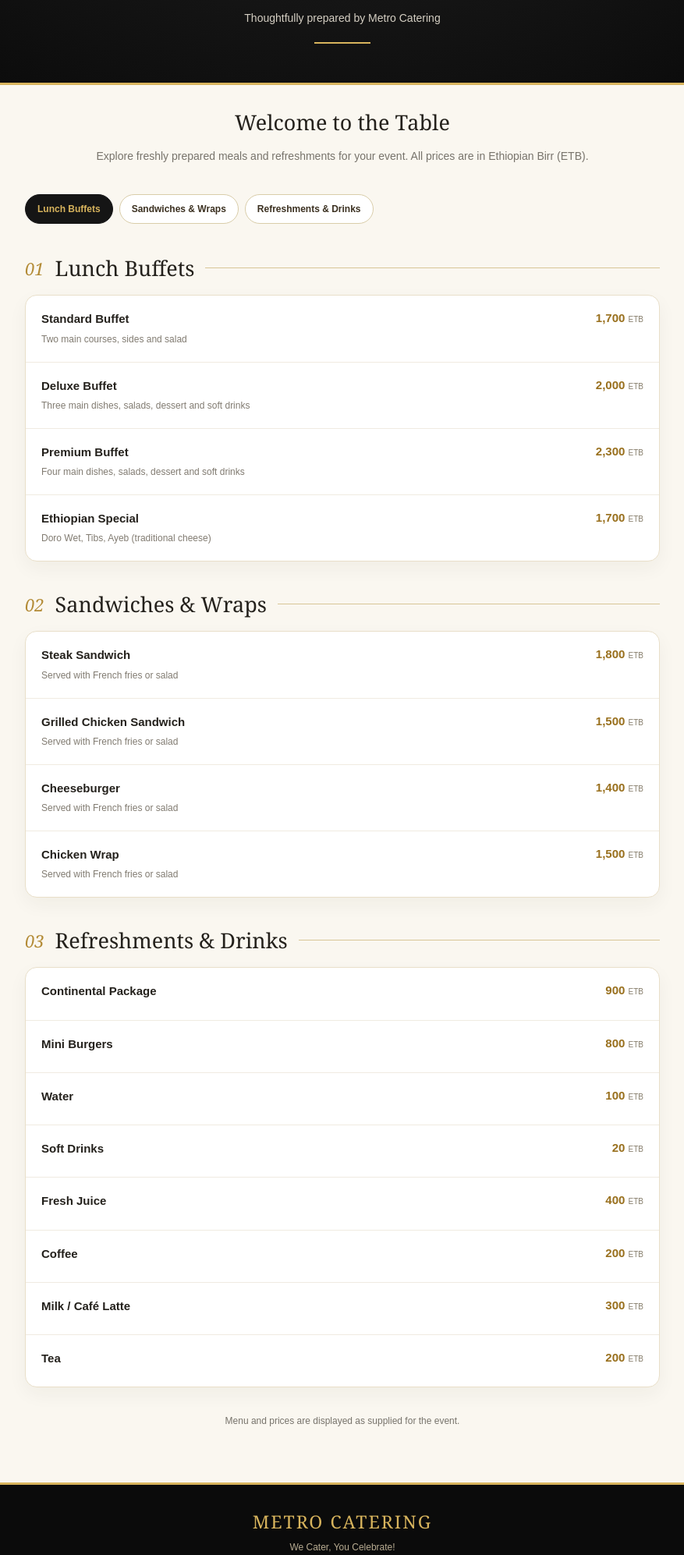
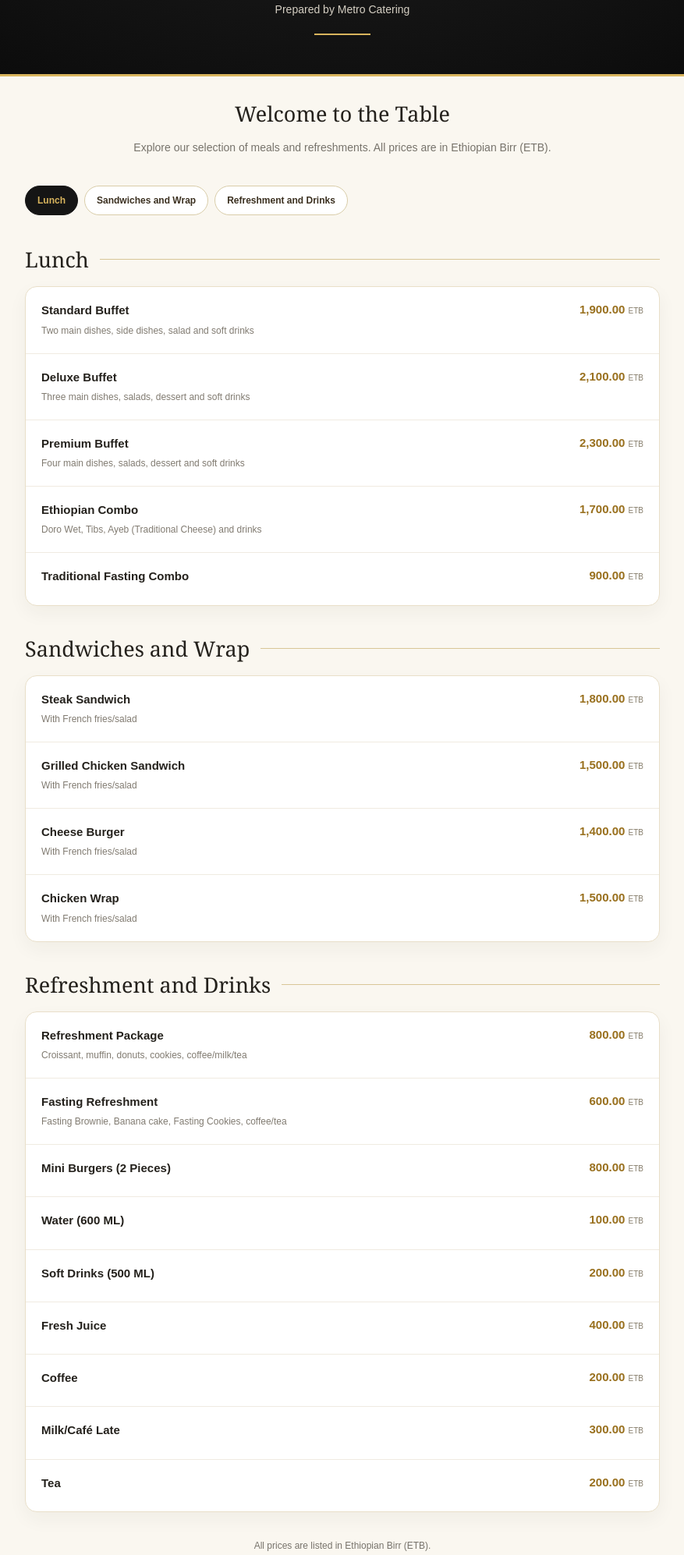
Before and after one commit to yabu19/metro-catering-menu, a plain HTML site: page index.html in a window 1280 px wide. Shown: the part 254-2248 px from the top of the page at 78% size, without its empty margins (201-1078 px from the left). Drawn offline with Linux system fonts and the light colour scheme.

Commit message:
Update menu

```diff
--- a/index.html
+++ b/index.html
@@ -5,20 +5,24 @@
   <meta charset="UTF-8">
   <meta name="viewport" content="width=device-width, initial-scale=1.0">
   <meta name="theme-color" content="#101010">
-  <title>CPHIA 2026 | Metro Catering Menu</title>
+  <meta name="description" content="Metro Catering Menu for CPHIA 2026">
+  <title>MENU for CPHIA 2026 | Metro Catering</title>
 
   <style>
     :root {
       --black: #101010;
       --gold: #d8b45d;
       --cream: #faf7f0;
-      --green: #24543a;
       --muted: #77736b;
     }
 
-    * { box-sizing: border-box; }
+    * {
+      box-sizing: border-box;
+    }
 
-    html { scroll-behavior: smooth; }
+    html {
+      scroll-behavior: smooth;
+    }
 
     body {
       margin: 0;
@@ -30,7 +34,9 @@
     .hero {
       background: radial-gradient(
         ellipse at 50% -40%,
-        #34302a 0%, #151515 55%, #080808 100%
+        #34302a 0%,
+        #151515 55%,
+        #080808 100%
       );
       color: white;
       text-align: center;
@@ -74,7 +80,7 @@
     }
 
     .hero h1 {
-      font: normal 53px Georgia, serif;
+      font: normal 46px Georgia, serif;
       margin: 0 0 12px;
       color: #f5e9ca;
     }
@@ -117,11 +123,12 @@
       position: sticky;
       top: 0;
       z-index: 5;
-      background: #faf7f0;
+      background: var(--cream);
       padding: 13px 0;
       display: flex;
       gap: 8px;
       overflow-x: auto;
+      scrollbar-width: thin;
     }
 
     .tabs a {
@@ -152,11 +159,6 @@
       align-items: center;
       gap: 14px;
       margin-bottom: 16px;
-    }
-
-    .number {
-      font: italic 22px Georgia, serif;
-      color: #b38b36;
     }
 
     .sectionhead h2 {
@@ -192,6 +194,11 @@
       border-bottom: none;
     }
 
+    .item-info {
+      min-width: 0;
+      flex: 1;
+    }
+
     .item h3 {
       font-size: 15px;
       margin: 0 0 6px;
@@ -210,6 +217,7 @@
       color: #99701e;
       font-weight: 800;
       font-size: 15px;
+      text-align: right;
     }
 
     .price small {
@@ -245,14 +253,51 @@
       margin-top: 10px;
     }
 
+    .contact {
+      margin-top: 20px;
+      display: flex;
+      flex-wrap: wrap;
+      justify-content: center;
+      gap: 10px 22px;
+      font-size: 12px;
+      line-height: 1.6;
+    }
+
+    .contact a {
+      color: #e5c77c;
+      text-decoration: none;
+    }
+
     @media (max-width: 520px) {
-      .hero h1 { font-size: 44px; }
-      .metro { width: 88px; height: 88px; }
-      .africa { width: 142px; height: 74px; }
-      .item { padding: 18px 15px; }
-      .item h3 { font-size: 14px; }
-      .price { font-size: 14px; }
-      .sectionhead h2 { font-size: 24px; }
+      .hero h1 {
+        font-size: 35px;
+      }
+
+      .metro {
+        width: 88px;
+        height: 88px;
+      }
+
+      .africa {
+        width: 142px;
+        height: 74px;
+      }
+
+      .item {
+        padding: 18px 15px;
+      }
+
+      .item h3 {
+        font-size: 14px;
+      }
+
+      .price {
+        font-size: 14px;
+      }
+
+      .sectionhead h2 {
+        font-size: 24px;
+      }
     }
   </style>
 </head>
@@ -261,20 +306,24 @@
 
   <header class="hero">
     <div class="brandline">
-      <img class="metro"
-           src="images/metro-logo.jpg"
-           alt="Metro Catering Logo">
+      <img
+        class="metro"
+        src="images/metro-logo.jpg"
+        alt="Metro Catering Logo"
+      >
 
       <div class="brand-divider"></div>
 
-      <img class="africa"
-           src="images/africa-cdc-logo.jpg"
-           alt="Africa CDC Logo">
+      <img
+        class="africa"
+        src="images/africa-cdc-logo.jpg"
+        alt="Africa CDC Logo"
+      >
     </div>
 
-    <p class="eyebrow">CPHIA 2026 | EVENT DINING</p>
-    <h1>Our Menu</h1>
-    <p class="sub">Thoughtfully prepared by Metro Catering</p>
+    <p class="eyebrow">CPHIA 2026</p>
+    <h1>MENU for CPHIA 2026</h1>
+    <p class="sub">Prepared by Metro Catering</p>
     <div class="goldline"></div>
   </header>
 
@@ -283,150 +332,206 @@
     <div class="intro">
       <h2>Welcome to the Table</h2>
       <p>
-        Explore freshly prepared meals and refreshments
-        for your event. All prices are in Ethiopian Birr (ETB).
+        Explore our selection of meals and refreshments.
+        All prices are in Ethiopian Birr (ETB).
       </p>
     </div>
 
-    <nav class="tabs">
-      <a href="#lunch">Lunch Buffets</a>
-      <a href="#sandwiches">Sandwiches & Wraps</a>
-      <a href="#drinks">Refreshments & Drinks</a>
+    <nav class="tabs" aria-label="Menu categories">
+      <a href="#lunch">Lunch</a>
+      <a href="#sandwiches">Sandwiches and Wrap</a>
+      <a href="#drinks">Refreshment and Drinks</a>
     </nav>
 
+    <!-- LUNCH -->
     <section id="lunch">
       <div class="sectionhead">
-        <span class="number">01</span>
-        <h2>Lunch Buffets</h2>
+        <h2>Lunch</h2>
       </div>
 
       <div class="panel">
+
         <div class="item">
-          <div>
+          <div class="item-info">
             <h3>Standard Buffet</h3>
-            <p>Two main courses, sides and salad</p>
+            <p>
+              Two main dishes, side dishes,
+              salad and soft drinks
+            </p>
           </div>
-          <div class="price">1,700 <small>ETB</small></div>
+          <div class="price">1,900.00 <small>ETB</small></div>
         </div>
 
         <div class="item">
-          <div>
+          <div class="item-info">
             <h3>Deluxe Buffet</h3>
-            <p>Three main dishes, salads, dessert and soft drinks</p>
+            <p>
+              Three main dishes, salads,
+              dessert and soft drinks
+            </p>
           </div>
-          <div class="price">2,000 <small>ETB</small></div>
+          <div class="price">2,100.00 <small>ETB</small></div>
         </div>
 
         <div class="item">
-          <div>
+          <div class="item-info">
             <h3>Premium Buffet</h3>
-            <p>Four main dishes, salads, dessert and soft drinks</p>
+            <p>
+              Four main dishes, salads,
+              dessert and soft drinks
+            </p>
           </div>
-          <div class="price">2,300 <small>ETB</small></div>
+          <div class="price">2,300.00 <small>ETB</small></div>
         </div>
 
         <div class="item">
-          <div>
-            <h3>Ethiopian Special</h3>
-            <p>Doro Wet, Tibs, Ayeb (traditional cheese)</p>
+          <div class="item-info">
+            <h3>Ethiopian Combo</h3>
+            <p>
+              Doro Wet, Tibs, Ayeb
+              (Traditional Cheese) and drinks
+            </p>
           </div>
-          <div class="price">1,700 <small>ETB</small></div>
+          <div class="price">1,700.00 <small>ETB</small></div>
         </div>
+
+        <div class="item">
+          <div class="item-info">
+            <h3>Traditional Fasting Combo</h3>
+          </div>
+          <div class="price">900.00 <small>ETB</small></div>
+        </div>
+
       </div>
     </section>
 
+    <!-- SANDWICHES AND WRAP -->
     <section id="sandwiches">
       <div class="sectionhead">
-        <span class="number">02</span>
-        <h2>Sandwiches & Wraps</h2>
+        <h2>Sandwiches and Wrap</h2>
       </div>
 
       <div class="panel">
+
         <div class="item">
-          <div>
+          <div class="item-info">
             <h3>Steak Sandwich</h3>
-            <p>Served with French fries or salad</p>
+            <p>With French fries/salad</p>
           </div>
-          <div class="price">1,800 <small>ETB</small></div>
+          <div class="price">1,800.00 <small>ETB</small></div>
         </div>
 
         <div class="item">
-          <div>
+          <div class="item-info">
             <h3>Grilled Chicken Sandwich</h3>
-            <p>Served with French fries or salad</p>
+            <p>With French fries/salad</p>
           </div>
-          <div class="price">1,500 <small>ETB</small></div>
+          <div class="price">1,500.00 <small>ETB</small></div>
         </div>
 
         <div class="item">
-          <div>
-            <h3>Cheeseburger</h3>
-            <p>Served with French fries or salad</p>
+          <div class="item-info">
+            <h3>Cheese Burger</h3>
+            <p>With French fries/salad</p>
           </div>
-          <div class="price">1,400 <small>ETB</small></div>
+          <div class="price">1,400.00 <small>ETB</small></div>
         </div>
 
         <div class="item">
-          <div>
+          <div class="item-info">
             <h3>Chicken Wrap</h3>
-            <p>Served with French fries or salad</p>
+            <p>With French fries/salad</p>
           </div>
-          <div class="price">1,500 <small>ETB</small></div>
+          <div class="price">1,500.00 <small>ETB</small></div>
         </div>
+
       </div>
     </section>
 
+    <!-- REFRESHMENT AND DRINKS -->
     <section id="drinks">
       <div class="sectionhead">
-        <span class="number">03</span>
-        <h2>Refreshments & Drinks</h2>
+        <h2>Refreshment and Drinks</h2>
       </div>
 
       <div class="panel">
+
         <div class="item">
-          <h3>Continental Package</h3>
-          <div class="price">900 <small>ETB</small></div>
+          <div class="item-info">
+            <h3>Refreshment Package</h3>
+            <p>
+              Croissant, muffin, donuts, cookies,
+              coffee/milk/tea
+            </p>
+          </div>
+          <div class="price">800.00 <small>ETB</small></div>
         </div>
 
         <div class="item">
-          <h3>Mini Burgers</h3>
-          <div class="price">800 <small>ETB</small></div>
+          <div class="item-info">
+            <h3>Fasting Refreshment</h3>
+            <p>
+              Fasting Brownie, Banana cake,
+              Fasting Cookies, coffee/tea
+            </p>
+          </div>
+          <div class="price">600.00 <small>ETB</small></div>
         </div>
 
         <div class="item">
-          <h3>Water</h3>
-          <div class="price">100 <small>ETB</small></div>
+          <div class="item-info">
+            <h3>Mini Burgers (2 Pieces)</h3>
+          </div>
+          <div class="price">800.00 <small>ETB</small></div>
         </div>
 
         <div class="item">
-          <h3>Soft Drinks</h3>
-          <div class="price">20 <small>ETB</small></div>
+          <div class="item-info">
+            <h3>Water (600 ML)</h3>
+          </div>
+          <div class="price">100.00 <small>ETB</small></div>
         </div>
 
         <div class="item">
-          <h3>Fresh Juice</h3>
-          <div class="price">400 <small>ETB</small></div>
+          <div class="item-info">
+            <h3>Soft Drinks (500 ML)</h3>
+          </div>
+          <div class="price">200.00 <small>ETB</small></div>
         </div>
 
         <div class="item">
-          <h3>Coffee</h3>
-          <div class="price">200 <small>ETB</small></div>
+          <div class="item-info">
+            <h3>Fresh Juice</h3>
+          </div>
+          <div class="price">400.00 <small>ETB</small></div>
         </div>
 
         <div class="item">
-          <h3>Milk / Café Latte</h3>
-          <div class="price">300 <small>ETB</small></div>
+          <div class="item-info">
+            <h3>Coffee</h3>
+          </div>
+          <div class="price">200.00 <small>ETB</small></div>
         </div>
 
         <div class="item">
-          <h3>Tea</h3>
-          <div class="price">200 <small>ETB</small></div>
+          <div class="item-info">
+            <h3>Milk/Café Late</h3>
+          </div>
+          <div class="price">300.00 <small>ETB</small></div>
         </div>
+
+        <div class="item">
+          <div class="item-info">
+            <h3>Tea</h3>
+          </div>
+          <div class="price">200.00 <small>ETB</small></div>
+        </div>
+
       </div>
     </section>
 
     <p class="note">
-      Menu and prices are displayed as supplied for the event.
+      All prices are listed in Ethiopian Birr (ETB).
     </p>
 
   </main>
@@ -434,6 +539,25 @@
   <footer>
     <strong>METRO CATERING</strong>
     <p>We Cater, You Celebrate!</p>
+
+    <div class="contact">
+      <a href="https://www.metrocatering.net" target="_blank"
+         rel="noopener noreferrer">
+        www.metrocatering.net
+      </a>
+
+      <a href="mailto:info@metrocatering.net">
+        info@metrocatering.net
+      </a>
+
+      <a href="tel:+251976822222">
+        +251976822222
+      </a>
+
+      <a href="tel:+251977822222">
+        +251977822222
+      </a>
+    </div>
   </footer>
 
 </body>
```
